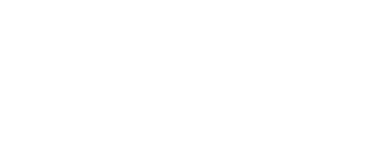
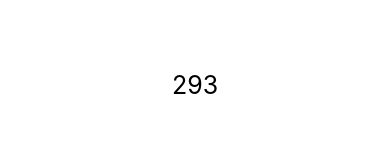
Before and after one commit to lordeadroid/pomodoro-android, a React Native app: screen / in a window 390 px wide. Shown: the part 230-390 px from the top of the page. Built offline with nearby package versions, Linux system fonts and the light colour scheme.

Commit message:
Feature: Added a simple countdown element

```diff
--- a/App.tsx
+++ b/App.tsx
@@ -1,6 +1,7 @@
 import { StatusBar } from 'expo-status-bar';
 import { useState } from 'react';
 import { Pressable, StyleSheet, Text, View } from 'react-native';
+import Timer from './Timer';
 
 const App = () => {
   const [clicked, setClicked] = useState(false);
@@ -12,6 +13,7 @@
   return (
     <View style={styles.container}>
       <Text style={styles.logo}>Pomodoro</Text>
+      <Timer />
       <View style={styles.button}>
         <Pressable onPress={handlePress}>
           <Text style={styles.text}>{text}</Text>
@@ -33,7 +35,6 @@
     fontSize: 25,
     position: 'absolute',
     top: 10,
-    left: 135,
   },
   button: {
     width: 100,
@@ -46,7 +47,6 @@
     borderColor: 'black',
     position: 'absolute',
     top: 300,
-    left: 145,
   },
   text: {
     fontSize: 20,
--- /dev/null
+++ b/Timer.tsx
@@ -0,0 +1,37 @@
+import { useEffect, useState } from 'react';
+import { View, Text, StyleSheet } from 'react-native';
+
+const Timer = () => {
+  const [time, setTime] = useState(300);
+
+  useEffect(() => {
+    const interval = setInterval(() => {
+      if (time <= 0) {
+        return;
+      }
+      setTime(time - 1);
+    }, 1000);
+
+    return () => {
+      clearInterval(interval);
+    };
+  });
+
+  return (
+    <View style={styles.timer}>
+      <Text style={styles.text}>{time}</Text>
+    </View>
+  );
+};
+
+const styles = StyleSheet.create({
+  timer: {
+    position: 'absolute',
+    top: 200,
+  },
+  text: {
+    fontSize: 25
+  },
+});
+
+export default Timer;
```
